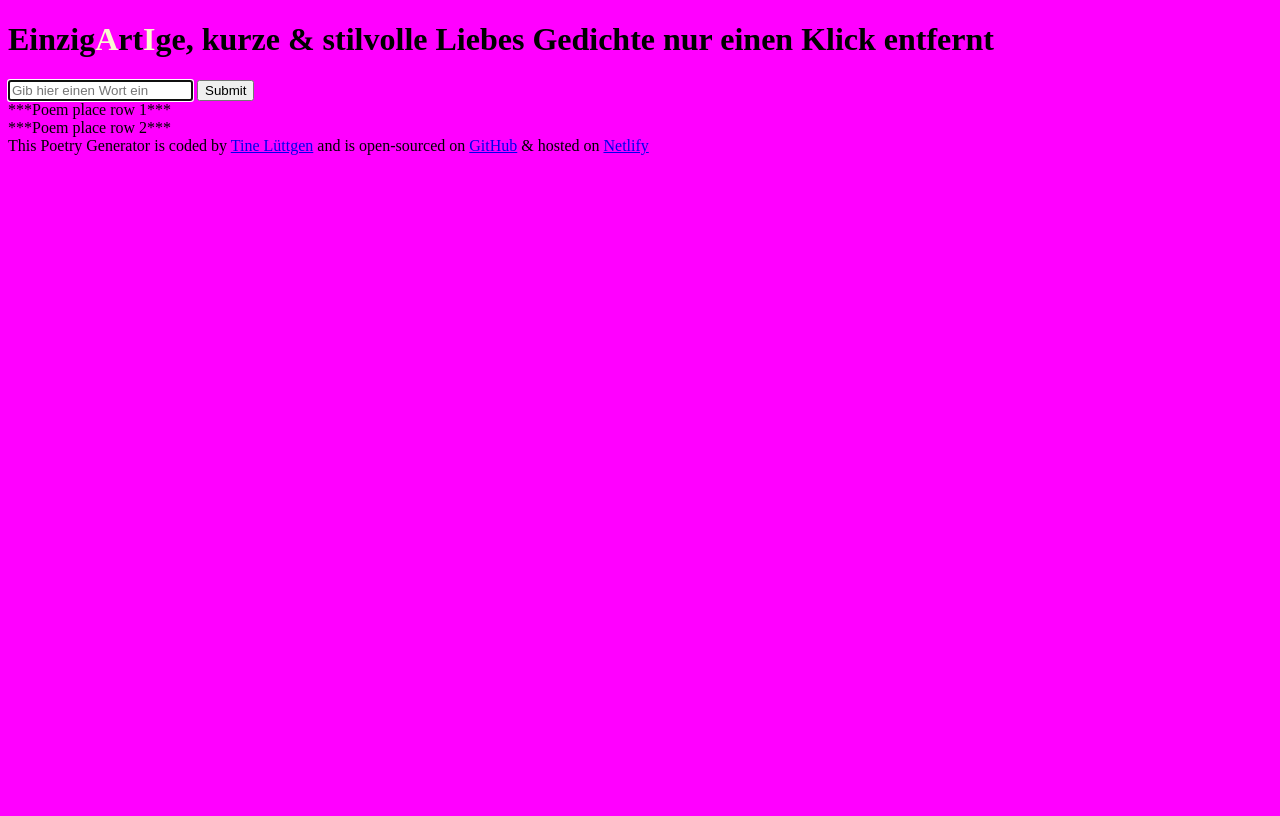
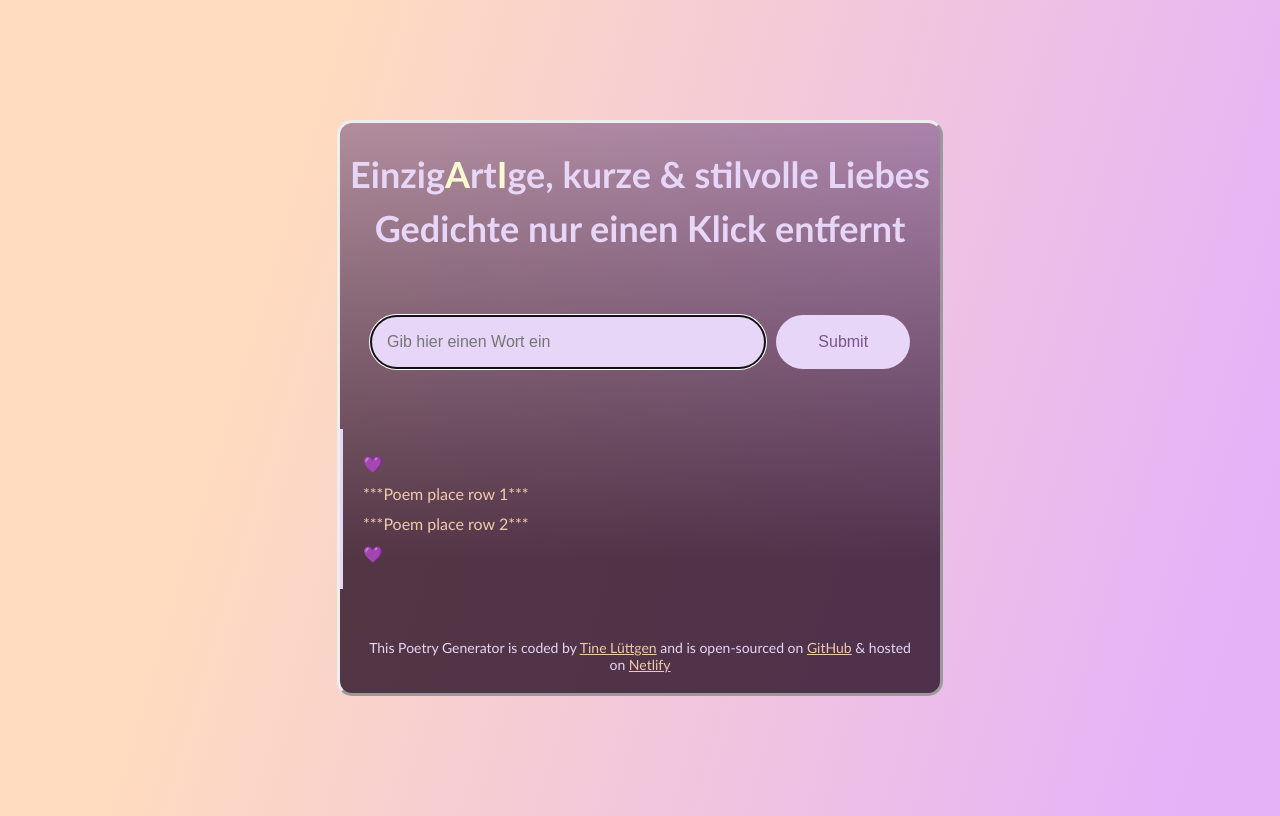
Before and after one commit to Heimatseiten/tines-poem-genrator, a plain HTML site: page index.html in a window 1280 px wide. Drawn offline with Linux system fonts and the light colour scheme.

Commit message:
initial CSS styling

```diff
--- a/index.html
+++ b/index.html
@@ -7,26 +7,40 @@
     <title>AI Poetry</title>
   </head>
   <body>
+    <div class="container">
       <header>
         <h1>
-        Einzig<strong>A</strong>rt<strong>I</strong>ge, kurze & stilvolle Liebes
-        Gedichte nur einen Klick entfernt
+          Einzig<strong>A</strong>rt<strong>I</strong>ge, kurze & stilvolle
+          Liebes Gedichte nur einen Klick entfernt
         </h1>
       </header>
       <main>
         <form>
-        <input type="text" placeholder="Gib hier einen Wort ein" autofocus />
-        <input type="submit" />
+          <input
+            type="text"
+            placeholder="Gib hier einen Wort ein"
+            autofocus
+            required
+            autocomplete="off"
+            class="word"
+          />
+          <input type="submit" class="button" />
         </form>
-      <div>
+        <div class="poem" id="poem">
+          💜
+          <br />
           ***Poem place row 1***
           <br />
           ***Poem place row 2***
+          <br />
+          💜
         </div>
       </main>
       <footer>
         This Poetry Generator is coded by
-      <a href="https://github.com/Heimatseiten" target="_blank">Tine Lüttgen</a>
+        <a href="https://github.com/Heimatseiten" target="_blank"
+          >Tine Lüttgen</a
+        >
         and is open-sourced on
         <a
           href="https://github.com/Heimatseiten/tines-poem-genrator"
@@ -34,9 +48,11 @@
           >GitHub</a
         >
         & hosted on
-      <a href="https://tinespoetrybyai.netlify.app/" target="_blank">Netlify</a>
+        <a href="https://tinespoetrybyai.netlify.app/" target="_blank"
+          >Netlify</a
+        >
       </footer>
-
+    </div>
     <script src="src/index.js"></script>
   </body>
 </html>
--- a/src/style.css
+++ b/src/style.css
@@ -1,6 +1,78 @@
 body {
-  background: fuchsia;
+  background: linear-gradient(
+    106.5deg,
+    rgba(255, 215, 185, 0.91) 23%,
+    rgba(223, 159, 247, 0.8) 93%
+  );
+  font-family: "Gill Sans", "Gill Sans MT", Calibri, "Trebuchet MS", sans-serif;
+}
+.container {
+  margin: 120px auto;
+  max-width: 600px;
+  background: linear-gradient(
+    180.2deg,
+    rgba(120, 85, 137, 0.514) -6.9%,
+    rgba(35, 9, 31, 0.781) 76.7%
+  );
+  border-radius: 15px;
+  border-style: outset;
+}
+
+h1 {
+  text-align: center;
+  font-weight: 800;
+  font-size: 36px;
+  line-height: 1.5;
+  color: rgb(231, 214, 248);
+}
+header {
+  margin-bottom: 30px;
+}
+main {
+  margin-bottom: 30px;
+}
+form {
+  padding: 30px;
+
+  margin-bottom: 30px;
+  display: flex;
+}
+.word {
+  padding: 16px;
+  border: 1px solid rgba(173, 157, 243, 0.5);
+  width: 80%;
+  font-size: 16px;
+  border-radius: 50px;
+  line-height: 20px;
+  color: rgb(120, 85, 137);
+  background: rgb(231, 214, 248);
+}
+.button {
+  margin-left: 10px;
+  background: rgb(231, 214, 248);
+  color: rgb(120, 85, 137);
+  border: none;
+  width: 150px;
+  font-size: 16px;
+  border-radius: 50px;
+  padding: 14px 24px;
 }
 strong {
   color: lightgoldenrodyellow;
 }
+.poem {
+  color: rgba(255, 215, 185, 0.91);
+  font-size: 16px;
+  padding: 20px;
+  line-height: 30px;
+  border-left: 3px solid rgb(231, 214, 248);
+}
+a {
+  color: rgba(255, 215, 185, 0.91);
+}
+footer {
+  color: rgb(231, 214, 248);
+  text-align: center;
+  font-size: 14px;
+  padding: 20px;
+}
```
Lines whose indentation alone changed are shown as unchanged.
